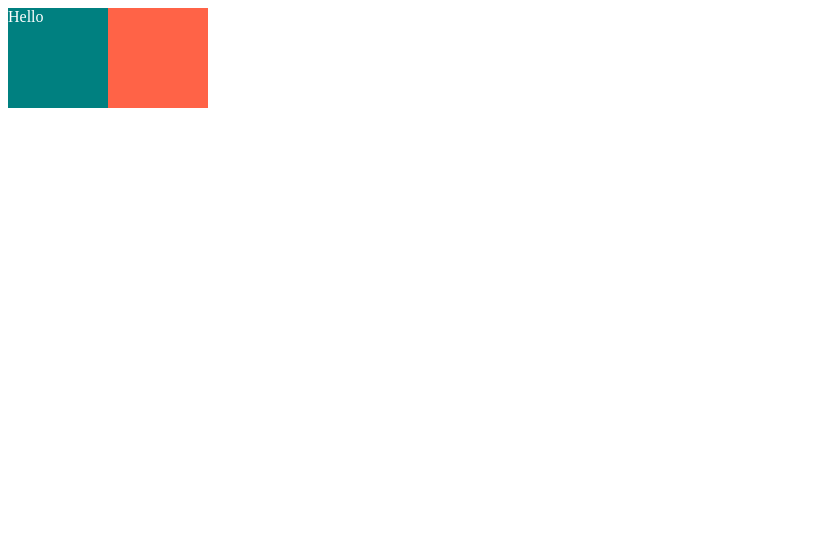
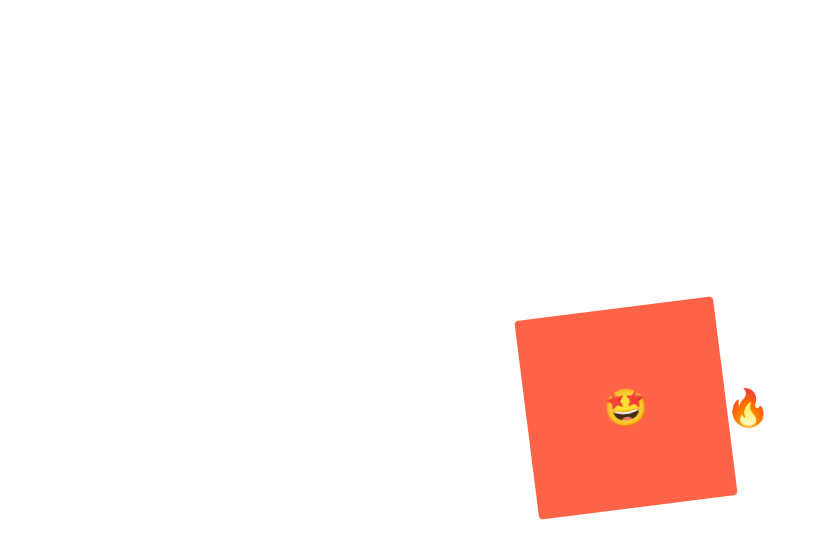
Before and after one commit to RspSang/react-masterclass, a React (Create React App) app: page / in a window 1280 px wide. Shown: the top 558 px of the page, without its empty margins (0-819 px from the left). Built offline with nearby package versions, Linux system fonts and the light colour scheme.

Commit message:
study styled-components2

```diff
--- a/src/App.js
+++ b/src/App.js
@@ -1,34 +1,52 @@
-import styled from "styled-components";
+import styled, { keyframes } from "styled-components";
 
-const Father = styled.div`
+const Wrapper = styled.div`
   display: flex;
+  height: 100vh;
+  width: 100vw;
+  justify-content: center;
+  align-items: center;
 `;
 
-const BoxOne = styled.div`
-  background-color: teal;
-  width: 100px;
-  height: 100px;
+const rotationAnimation = keyframes`
+  0% {
+    transform:rotate(0deg);
+    border-radius:0px;
+  }
+  50% {
+    border-radius:100px;
+  }
+  100%{
+    transform:rotate(360deg);
+    border-radius:0px;
+  }
 `;
 
-const BoxTwo = styled.div`
-  background-color: tomato;
-  width: 100px;
-  height: 100px;
+const Emoji = styled.span`
+  font-size: 36px;
 `;
 
-const Text = styled.span`
-  color: white;
+const Box = styled.div`
+  height: 200px;
+  width: 200px;
+  background-color: tomato;
+  display: flex;
+  justify-content: center;
+  align-items: center;
+  animation: ${rotationAnimation} 1s linear infinite;
+  ${Emoji}:hover {
+    font-size: 98px;
+  }
 `;
 
 function App() {
   return (
-    <Father>
-      <BoxOne>
-        <Text>Hello</Text>
-      </BoxOne>
-      <BoxTwo />
-    </Father>
+    <Wrapper>
+      <Box>
+        <Emoji>🤩</Emoji>
+      </Box>
+      <Emoji>🔥</Emoji>
+    </Wrapper>
   );
 }
-
 export default App;
```
